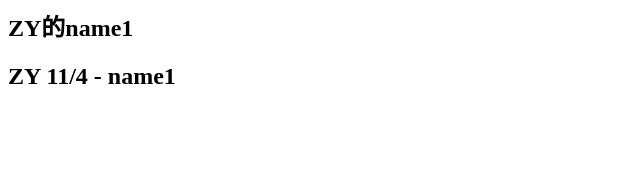
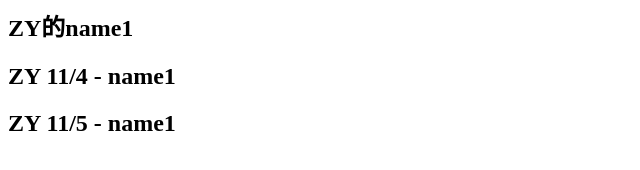
Before and after one commit to a121515222/new-test, a plain HTML site: page index.html in a window 1280 px wide. Shown: the whole page, without its empty margins (0-640 px from the left). Drawn offline with Linux system fonts and the light colour scheme.

Commit message:
'ZY-1105'

```diff
--- a/index.html
+++ b/index.html
@@ -1,2 +1,3 @@
 <h2> ZY的name1</h2>
 <h2>ZY 11/4 - name1<h2>
+<h2>ZY 11/5 - name1<h2>
```
